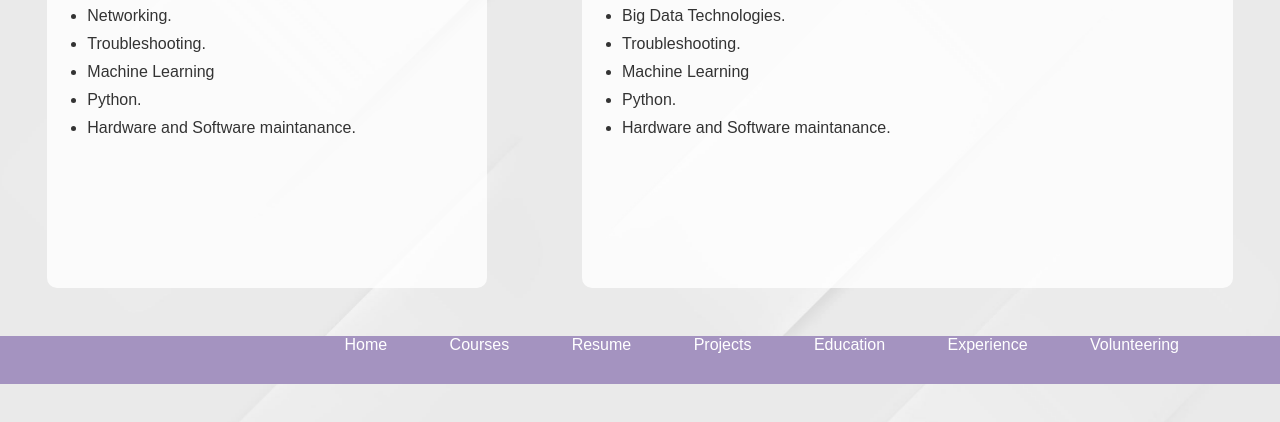
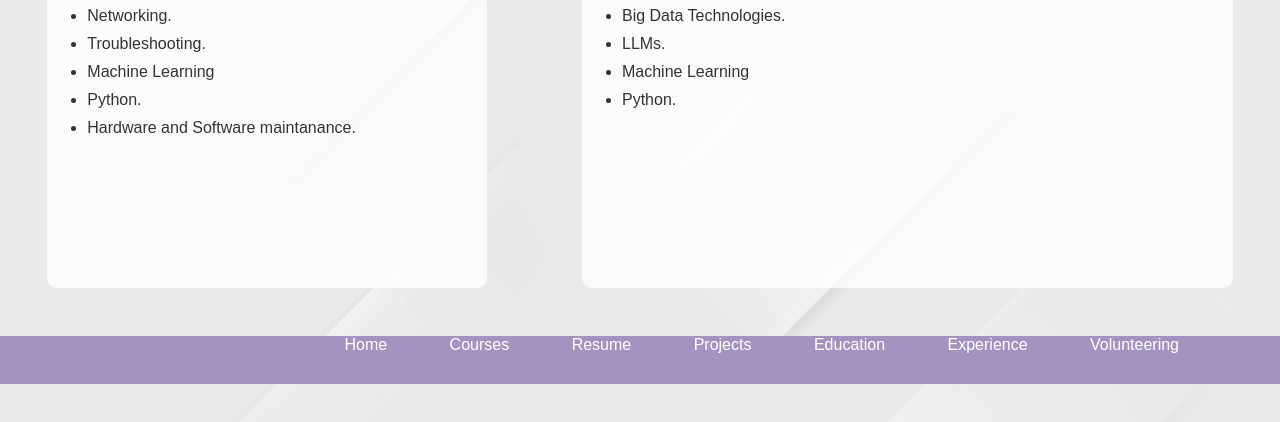
Before and after one commit to fastinom/fastinom.github.io, a plain HTML site: page experience.html in a window 1280 px wide. Shown: the part 344-766 px from the top of the page. Drawn offline with Linux system fonts and the light colour scheme.

Commit message:
Update experience.html

```diff
--- a/experience.html
+++ b/experience.html
@@ -56,16 +56,16 @@
             </ul>
         </div>
             <div class="experience-item">
-                <h2><img src="msulogo.jpeg" alt="MSU" class="favicon"> Skills</h2>
+                <h2><img src="msulogo.jpeg" alt="ZCHPC" class="favicon"> Skills</h2>
                 <p>MSU</p>
 
                 <ul>
                     <li>Data Analysis.</li>
                     <li>Big Data Technologies.</li>
-                    <li>Troubleshooting.</li>
+                    <li>LLMs.</li>
                     <li>Machine Learning</li>
                     <li>Python.</li>
-                    <li>Hardware and Software maintanance.</li>
+
                 </ul>
             </div>
 
```
